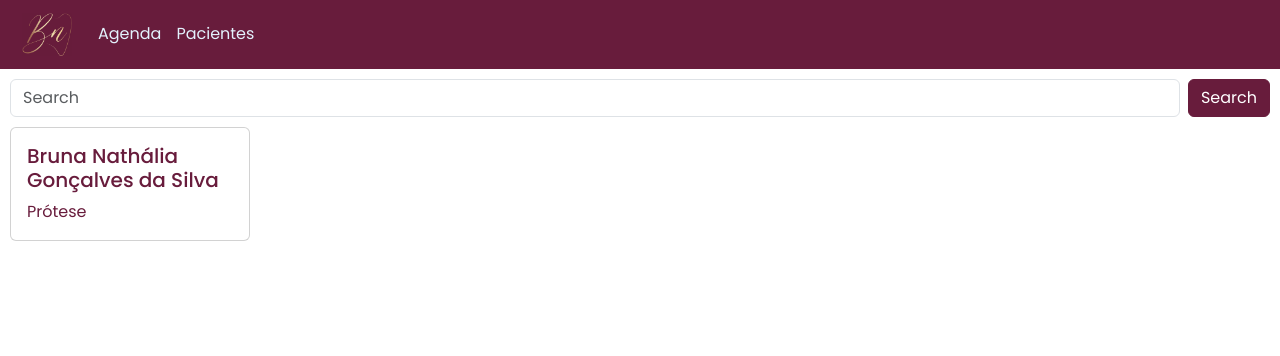
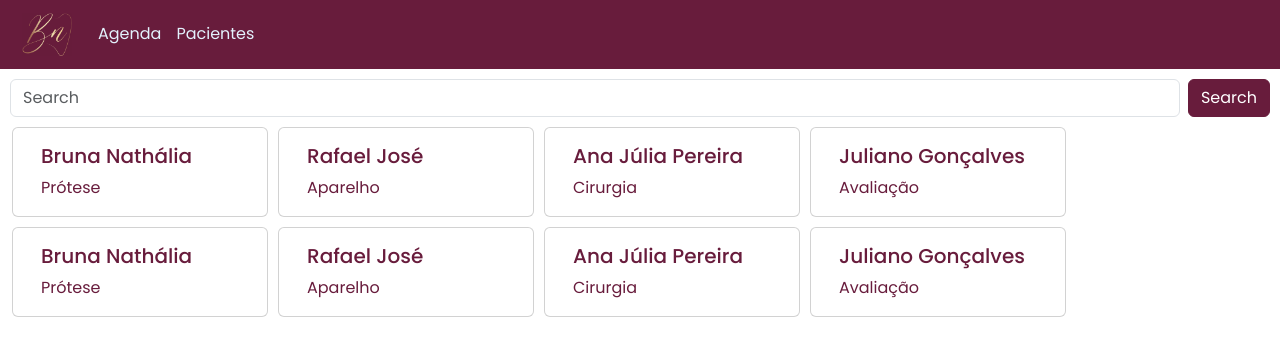
Before and after one commit to brunodeev/odonto-system, an Angular app: page /pacientes in a window 1280 px wide. Shown: the top 356 px of the page. Built offline with nearby package versions, Linux system fonts and the light colour scheme.

Commit message:
feat: upgrade in client card

```diff
--- a/src/app/app-routing.module.ts
+++ b/src/app/app-routing.module.ts
@@ -1,9 +1,11 @@
 import { NgModule } from '@angular/core';
 import { RouterModule, Routes } from '@angular/router';
 import { PacientesComponent } from './pacientes/pacientes.component';
+import { PacienteDetalhesComponent } from './paciente-detalhes/paciente-detalhes.component';
 
 const routes: Routes = [
-  {path: 'pacientes', component: PacientesComponent}
+  {path: 'pacientes', component: PacientesComponent},
+  {path: 'pacientes/:id', component: PacienteDetalhesComponent}
 ];
 
 @NgModule({
--- a/src/app/app.module.ts
+++ b/src/app/app.module.ts
@@ -4,11 +4,13 @@ import { BrowserModule } from '@angular/platform-browser';
 import { AppRoutingModule } from './app-routing.module';
 import { AppComponent } from './app.component';
 import { PacientesComponent } from './pacientes/pacientes.component';
+import { PacienteDetalhesComponent } from './paciente-detalhes/paciente-detalhes.component';
 
 @NgModule({
   declarations: [
     AppComponent,
-    PacientesComponent
+    PacientesComponent,
+    PacienteDetalhesComponent
   ],
   imports: [
     BrowserModule,
--- /dev/null
+++ b/src/app/paciente-detalhes/paciente-detalhes.component.html
@@ -0,0 +1 @@
+<p>paciente-detalhes works!</p>
--- /dev/null
+++ b/src/app/paciente-detalhes/paciente-detalhes.component.ts
@@ -0,0 +1,35 @@
+import { Component } from '@angular/core';
+import { ActivatedRoute, Router } from '@angular/router';
+import { Subscription } from 'rxjs';
+import { PacienteService } from '../paciente.service';
+
+@Component({
+  selector: 'app-paciente-detalhes',
+  templateUrl: './paciente-detalhes.component.html',
+  styleUrl: './paciente-detalhes.component.css'
+})
+export class PacienteDetalhesComponent {
+
+  id!: number;
+  subscription?: Subscription;
+  paciente?: any;
+
+  constructor(
+    private route: ActivatedRoute,
+    private router: Router,
+    private pacienteService: PacienteService
+  ) {}
+
+  ngOnInit() {
+    this.subscription = this.route.params.subscribe((params: any) => {
+      this.id = params['id'];
+
+      this.paciente = this.pacienteService.getPaciente(this.id);
+
+      if(this.paciente == null) {
+        this.router.navigate(['/pacientes']);
+      }
+    })
+  }
+
+}
--- /dev/null
+++ b/src/app/paciente.service.ts
@@ -0,0 +1,67 @@
+import { Injectable } from '@angular/core';
+
+@Injectable({
+  providedIn: 'root'
+})
+export class PacienteService {
+
+  pacientes: any[] = [
+    {
+      id: 1,
+      nome: 'Bruna Nathália',
+      servico: 'Prótese'
+    },
+    {
+      id: 2,
+      nome: 'Rafael José',
+      servico: 'Aparelho'
+    },
+    {
+      id: 3,
+      nome: 'Ana Júlia Pereira',
+      servico: 'Cirurgia'
+    },
+    {
+      id: 4,
+      nome: 'Juliano Gonçalves',
+      servico: 'Avaliação'
+    },
+    {
+      id: 5,
+      nome: 'Bruna Nathália',
+      servico: 'Prótese'
+    },
+    {
+      id: 6,
+      nome: 'Rafael José',
+      servico: 'Aparelho'
+    },
+    {
+      id: 7,
+      nome: 'Ana Júlia Pereira',
+      servico: 'Cirurgia'
+    },
+    {
+      id: 8,
+      nome: 'Juliano Gonçalves',
+      servico: 'Avaliação'
+    }
+  ];
+
+  getPacientes() {
+    return this.pacientes;
+  }
+
+  getPaciente(id: number) {
+    for(let i = 0; i < this.pacientes.length; i++) {
+      let paciente = this.pacientes[i];
+
+      if(id == paciente.id) {
+        return paciente;
+      }
+    }
+    return null;
+  }
+
+  constructor() { }
+}
--- a/src/app/pacientes/pacientes.component.css
+++ b/src/app/pacientes/pacientes.component.css
@@ -5,11 +5,12 @@
     text-decoration: none;
 }
 
-.card {
-    margin: 10px;
-}
-
 .search-bar {
     display: flex;
     margin: 10px;
 }
+
+.row {
+    margin-left: 0px;
+    gap: 10px;
+}
--- a/src/app/pacientes/pacientes.component.html
+++ b/src/app/pacientes/pacientes.component.html
@@ -3,11 +3,15 @@
     <button class="btn btn-primary" type="submit">Search</button>
 </div>
 
-<div class="card" style="width: 15rem">
-    <a href="">
-        <div class="card-body">
-            <h5 class="card-title">Bruna Nathália Gonçalves da Silva</h5>
-            <p class="card-text">Prótese</p>
+<div class="container-fluid" >
+    <div class="row" >
+        <div class="card" style="width: 16rem" *ngFor="let paciente of pacientes">
+            <a [routerLink]="['/pacientes', paciente.id]">
+                <div class="card-body">
+                    <h5 class="card-title">{{ paciente.nome }}</h5>
+                    <p class="card-text">{{ paciente.servico }}</p>
+                </div>
+            </a>
         </div>
-    </a>
+    </div>
 </div>
--- a/src/app/pacientes/pacientes.component.ts
+++ b/src/app/pacientes/pacientes.component.ts
@@ -1,4 +1,5 @@
 import { Component } from '@angular/core';
+import { PacienteService } from '../paciente.service';
 
 @Component({
   selector: 'app-pacientes',
@@ -7,4 +8,12 @@ import { Component } from '@angular/core';
 })
 export class PacientesComponent {
 
+  pacientes?: any[];
+
+  constructor(private pacienteService: PacienteService) {}
+
+  ngOnInit() {
+    this.pacientes = this.pacienteService.getPacientes();
+  }
+
 }
```
Also changed, not shown: src/app/paciente-detalhes/paciente-detalhes.component.css (added), 2 other files (tests, documents, lock files or other folders).
